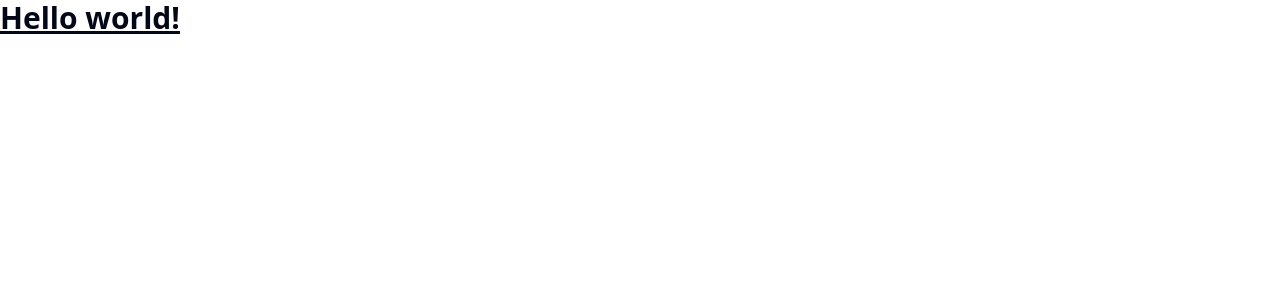
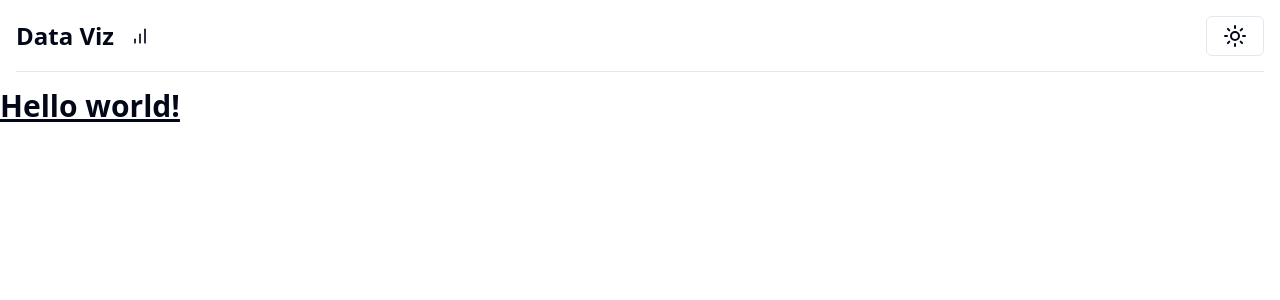
Before and after one commit to tetrica/dataviz, a React (Vite) app: page / in a window 1280 px wide. Shown: the top 300 px of the page. Built offline with nearby package versions, Linux system fonts and the light colour scheme.

Commit message:
feat: implementa layout base do projeto

```diff
--- a/src/App.tsx
+++ b/src/App.tsx
@@ -1,5 +1,14 @@
+import { ThemeProvider } from "@/components/theme-provider";
+import Layout from "./components/layout";
+
 function App() {
-  return <h1 className="text-3xl font-bold underline">Hello world!</h1>;
+  return (
+    <ThemeProvider>
+      <Layout>
+        <h1 className="text-3xl font-bold underline">Hello world!</h1>
+      </Layout>
+    </ThemeProvider>
+  );
 }
 
 export default App;
--- /dev/null
+++ b/src/components/layout/header.tsx
@@ -0,0 +1,18 @@
+import { BarChartIcon } from "lucide-react";
+import ThemeSelect from "./theme-select";
+
+function Header() {
+  return (
+    <header className="flex items-center justify-between mx-4 py-2 border-b border-border">
+      <div className="flex items-center gap-4">
+        <h1 className="text-2xl font-bold">Data Viz</h1>
+        <BarChartIcon className="h-5 w-5" />
+      </div>
+      <div>
+        <ThemeSelect />
+      </div>
+    </header>
+  );
+}
+
+export default Header;
--- /dev/null
+++ b/src/components/layout/index.tsx
@@ -0,0 +1,17 @@
+import Header from "./header";
+
+export interface LayoutProps {
+  children: React.ReactNode;
+}
+
+function Layout({ children }: LayoutProps) {
+  return (
+    <div className="grid grid-rows-layout h-screen gap-4">
+      <Header />
+
+      {children}
+    </div>
+  );
+}
+
+export default Layout;
--- /dev/null
+++ b/src/components/theme-provider.tsx
@@ -0,0 +1,68 @@
+import { createContext, useContext, useEffect } from "react";
+import useLocalStorage from "../lib/hooks/useLocalStorage";
+
+export type Theme = "dark" | "light" | "system";
+
+interface ThemeProviderProps {
+  children: React.ReactNode;
+  defaultTheme?: Theme;
+  storageKey?: string;
+}
+
+interface ThemeProviderState {
+  theme: Theme;
+  setTheme: (theme: Theme) => void;
+}
+
+const initialState: ThemeProviderState = {
+  theme: "system",
+  setTheme: () => null,
+};
+
+const ThemeProviderContext = createContext<ThemeProviderState>(initialState);
+
+export function ThemeProvider({
+  children,
+  defaultTheme = "system",
+  storageKey = "vite-ui-theme",
+}: ThemeProviderProps) {
+  const [theme, setTheme] = useLocalStorage<Theme>(storageKey, defaultTheme);
+
+  useEffect(() => {
+    const root = window.document.documentElement;
+
+    root.classList.remove("light", "dark");
+
+    if (theme === "system") {
+      const systemTheme = window.matchMedia("(prefers-color-scheme: dark)")
+        .matches
+        ? "dark"
+        : "light";
+
+      root.classList.add(systemTheme);
+      return;
+    }
+
+    root.classList.add(theme);
+  }, [theme]);
+
+  const value = {
+    theme,
+    setTheme,
+  };
+
+  return (
+    <ThemeProviderContext.Provider value={value}>
+      {children}
+    </ThemeProviderContext.Provider>
+  );
+}
+
+export const useTheme = () => {
+  const context = useContext(ThemeProviderContext);
+
+  if (context === undefined)
+    throw new Error("useTheme must be used within a ThemeProvider");
+
+  return context;
+};
--- a/tailwind.config.js
+++ b/tailwind.config.js
@@ -2,10 +2,10 @@
 module.exports = {
   darkMode: ["class"],
   content: [
-    './pages/**/*.{ts,tsx}',
-    './components/**/*.{ts,tsx}',
-    './app/**/*.{ts,tsx}',
-    './src/**/*.{ts,tsx}',
+    "./pages/**/*.{ts,tsx}",
+    "./components/**/*.{ts,tsx}",
+    "./app/**/*.{ts,tsx}",
+    "./src/**/*.{ts,tsx}",
   ],
   prefix: "",
   theme: {
@@ -17,6 +17,9 @@ module.exports = {
       },
     },
     extend: {
+      gridTemplateRows: {
+        layout: "72px 1fr",
+      },
       colors: {
         border: "hsl(var(--border))",
         input: "hsl(var(--input))",
@@ -74,4 +77,4 @@ module.exports = {
     },
   },
   plugins: [require("tailwindcss-animate")],
-}
+};
--- a/tsconfig.json
+++ b/tsconfig.json
@@ -9,6 +9,7 @@
     }
   ],
   "compilerOptions": {
+    /* Paths */
     "baseUrl": ".",
     "paths": {
       "@/*": ["./src/*"]
```
Also changed, not shown: tsconfig.app.json (+7 -1 lines).
